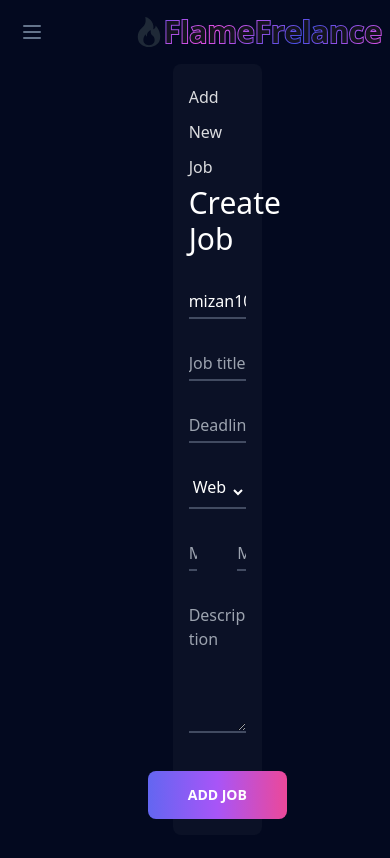
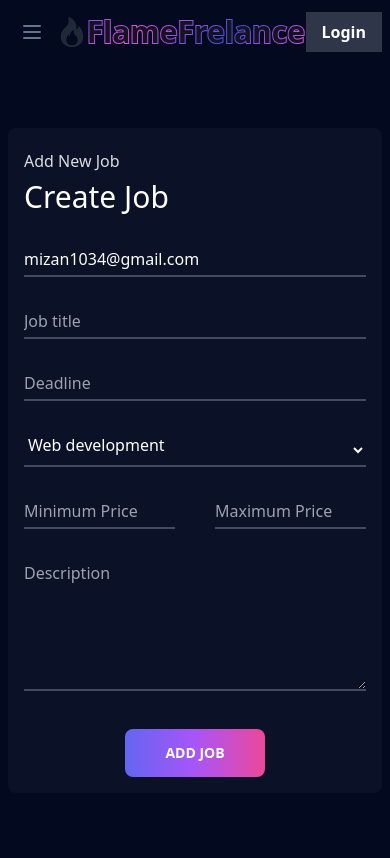
Before and after one commit to Mizan-Chowdhury/flame-freelance-client-side, a React (Vite) app: page /addJob in a window 390 px wide. Shown: the top 858 px of the page. Built offline with nearby package versions, Linux system fonts and the light colour scheme; no server answers.

Commit message:
showed the user profile and name on navbar

```diff
--- a/src/pages/addJobs/AddJobs.jsx
+++ b/src/pages/addJobs/AddJobs.jsx
@@ -21,8 +21,8 @@ const AddJobs = () => {
 
     }
   return (
-    <div className="min-h-screen">
-      <div className="grid grid-cols-12 px-32">
+    <div className="min-h-screen py-16">
+      <div className="md:grid grid-cols-12 px-2 lg:px-32">
         <div className="col-span-4"></div>
         <div className="bg-[#0b1126] col-span-8 p-4 rounded-lg">
           <p>Add New Job</p>
--- a/src/roots/mainLayout/MainLayout.jsx
+++ b/src/roots/mainLayout/MainLayout.jsx
@@ -96,9 +96,8 @@ const MainLayout = ({ children }) => {
               {navList}
             </ul>
           </div>
-          <div className="hidden md:block">
             {user && user?.email ? (
-              <div className="dropdown">
+              <div className="dropdown hidden md:block">
                 <label tabIndex={0} className="btn btn-ghost btn-circle avatar">
                   <div className="w-16 rounded-full">
                     <img
@@ -131,6 +130,7 @@ const MainLayout = ({ children }) => {
                 </div>
               </div>
             ) : (
+              <div>
                 <NavLink
                 className={
                   "py-2 px-4 text-white font-bold bg-slate-200 bg-opacity-20"
@@ -139,8 +139,8 @@ const MainLayout = ({ children }) => {
               >
                 Login
               </NavLink>
+              </div>
             )}
-          </div>
         </div>
         {/* Page content here */}
         {children}
@@ -153,19 +153,26 @@ const MainLayout = ({ children }) => {
         ></label>
 
         <ul className="menu p-4 w-80 min-h-full text-white bg-[#0b1126]">
+          {user?.email && (
             <div>
               <img
                 className="rounded-full w-16 h-16 mx-auto"
-              src={user?.photoURL ? user?.photoURL : ""}
+                src={
+                  user?.photoURL
+                    ? user?.photoURL
+                    : "https://i.ibb.co/xjqfNwn/6596121.png"
+                }
                 alt=""
               />
               <h1 className="text-white text-xl text-center pt-2 pb-6">
                 {user?.displayName}
               </h1>
             </div>
+          )}
           {/* Sidebar content here */}
           {navList}
           <li>
+            {user?.email && (
               <Link
                 onClick={handleLogOut}
                 className="flex items-center gap-1"
@@ -173,6 +180,7 @@ const MainLayout = ({ children }) => {
               >
                 <span>Logout</span>
               </Link>
+            )}
           </li>
         </ul>
       </div>
```
Lines whose indentation alone changed are shown as unchanged.
